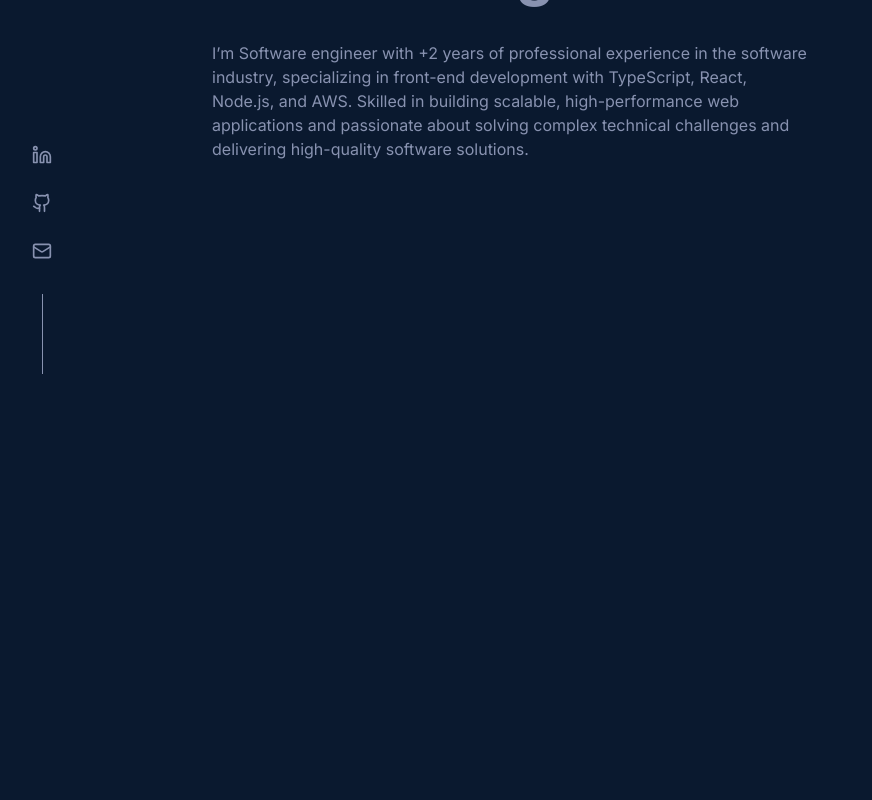
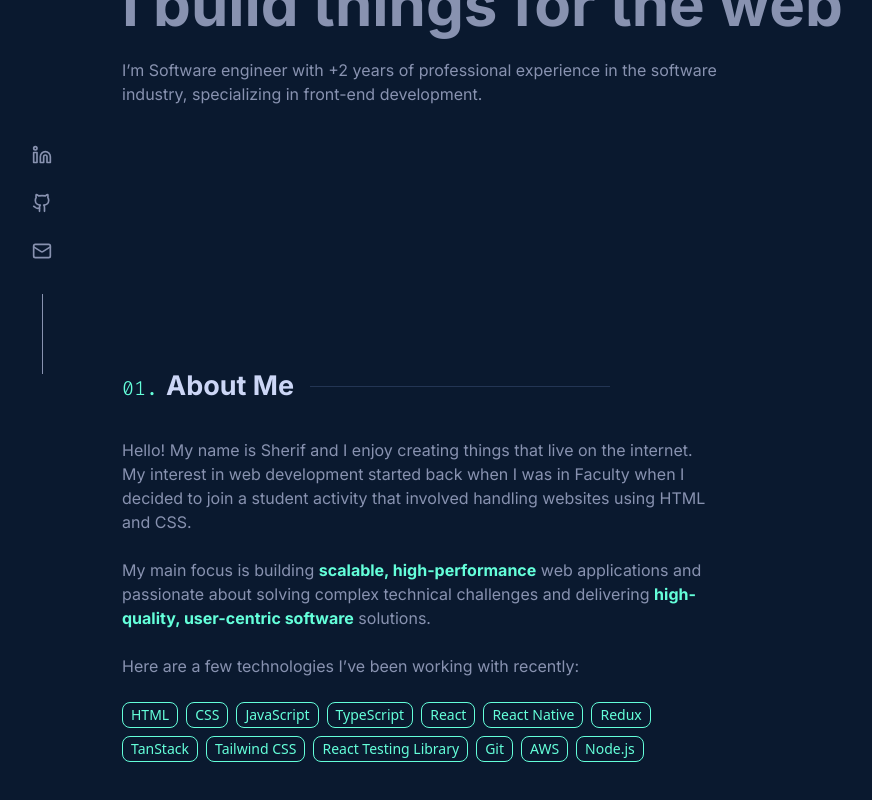
Before and after one commit to Shrief88/portfolio, a Next.js app: page / in a window 1280 px wide. Shown: the part 426-1226 px from the top of the page, without its empty margins (18-890 px from the left). Before the commit the page ends 800 px from the top, so only its background shows below. Built offline with nearby package versions, Linux system fonts and the light colour scheme.

Commit message:
Add about section

```diff
--- a/src/app/globals.css
+++ b/src/app/globals.css
@@ -43,6 +43,7 @@
   --radius-md: calc(var(--radius) - 2px);
   --radius-lg: var(--radius);
   --radius-xl: calc(var(--radius) + 4px);
+  --color-separator: var(--separator);
 }
 
 :root {
@@ -52,6 +53,7 @@
   --muted-foreground: oklch(66.24% 0.0461 270.63);
   --primary-foreground: oklch(87.86% 0.0455 271.71);
   --secondary-foreground: oklch(66.24% 0.0461 270.63);
+  --separator: oklch(32.94% 0.0601 260.77);
   --radius: 0.625rem;
   --card: oklch(1 0 0);
   --card-foreground: oklch(0.145 0 0);
@@ -122,7 +124,7 @@
     @apply bg-background text-foreground;
   }
   h1{
-    @apply font-inter p-0;
+    @apply font-inter p-0 leading-none;
   }
 
   p{
@@ -143,6 +145,20 @@
 
   .underline-animation:hover::after {
     @apply scale-x-100 origin-bottom-left;
+  }
+
+  .section-heading {
+    @apply flex items-end text-primary-foreground text-[22px] md:text-[27px] font-bold whitespace-nowrap leading-5 md:leading-6
+  }
+
+  .section-heading::before {
+    @apply text-foreground font-fira text-[16px] md:text-xl mr-2 leading-none font-light;
+    content: attr(data-section-number);
+  }
+
+  .section-heading::after {
+    @apply inline-block h-0.25 w-full md:w-[300px] bg-separator ml-4 self-center;
+    content: "";
   }
 }
 
--- a/src/app/page.tsx
+++ b/src/app/page.tsx
@@ -1,10 +1,10 @@
 import Navbar from "@/components/Navbar";
 import Hero from "@/sections/Hero";
 import About from "@/sections/About";
-import Experience from "@/sections/Experience";
-import Work from "@/sections/Work";
-import Contact from "@/sections/Contact";
-import Footer from "@/components/Footer";
+// import Experience from "@/sections/Experience";
+// import Work from "@/sections/Work";
+// import Contact from "@/sections/Contact";
+// import Footer from "@/components/Footer";
 import Links from "@/components/Links";
 
 export default function Home() {
@@ -12,14 +12,11 @@ export default function Home() {
     <>
       <Navbar />
       <Links />
-      <main className="max-w-[1600px] px-[150px] flex-1 mx-auto">
+      <main>
         <Hero />
-        {/* <About />
-        <Experience />
-        <Work />
-        <Contact /> */}
+
+        <About />
       </main>
-      {/* <Footer /> */}
     </>
   );
 }
--- a/src/components/Navbar.tsx
+++ b/src/components/Navbar.tsx
@@ -14,7 +14,7 @@ const Navbar = () => {
   return (
     <nav
       className={cn(
-        "px-8 fixed top-0 left-0 w-full bg-background transition-transform",
+        "px-8 fixed top-0 left-0 w-full bg-background transition-transform hidden md:block",
         show ? "translate-y-0" : "-translate-y-full",
         shouldHasShadow
           ? "drop-shadow-lg shadow-gray-900/50 backdrop-blur-md"
--- /dev/null
+++ b/src/components/ui/badge.tsx
@@ -0,0 +1,46 @@
+import * as React from "react"
+import { Slot } from "@radix-ui/react-slot"
+import { cva, type VariantProps } from "class-variance-authority"
+
+import { cn } from "@/lib/utils"
+
+const badgeVariants = cva(
+  "inline-flex items-center justify-center rounded-md border px-2 py-0.5 text-sm font-medium w-fit whitespace-nowrap shrink-0 [&>svg]:size-3 gap-1 [&>svg]:pointer-events-none focus-visible:border-ring focus-visible:ring-ring/50 focus-visible:ring-[3px] aria-invalid:ring-destructive/20 dark:aria-invalid:ring-destructive/40 aria-invalid:border-destructive transition-[color,box-shadow] overflow-hidden",
+  {
+    variants: {
+      variant: {
+        default:
+          "border-transparent bg-primary text-primary-foreground [a&]:hover:bg-primary/90",
+        secondary:
+          "border-transparent bg-secondary text-secondary-foreground [a&]:hover:bg-secondary/90",
+        destructive:
+          "border-transparent bg-destructive text-white [a&]:hover:bg-destructive/90 focus-visible:ring-destructive/20 dark:focus-visible:ring-destructive/40 dark:bg-destructive/70",
+        outline:
+          "text-foreground bg-blue [a&]:hover:bg-accent [a&]:hover:text-accent-foreground",
+      },
+    },
+    defaultVariants: {
+      variant: "default",
+    },
+  }
+)
+
+function Badge({
+  className,
+  variant,
+  asChild = false,
+  ...props
+}: React.ComponentProps<"span"> &
+  VariantProps<typeof badgeVariants> & { asChild?: boolean }) {
+  const Comp = asChild ? Slot : "span"
+
+  return (
+    <Comp
+      data-slot="badge"
+      className={cn(badgeVariants({ variant }), className)}
+      {...props}
+    />
+  )
+}
+
+export { Badge, badgeVariants }
--- a/src/data.json
+++ b/src/data.json
@@ -16,6 +16,21 @@
   "hero": {
     "name": "Sherif Essam",
     "title": "I build things for the web",
-    "description": "I’m Software engineer with +2 years of professional experience in the software industry, specializing in front-end development with TypeScript, React, Node.js, and AWS. Skilled in building scalable, high-performance web applications and passionate about solving complex technical challenges and delivering high-quality software solutions."
-  }
+    "description": "I’m Software engineer with +2 years of professional experience in the software industry, specializing in front-end development."
+  },
+  "skills": [
+    "HTML",
+    "CSS",
+    "JavaScript",
+    "TypeScript",
+    "React",
+    "React Native",
+    "Redux",
+    "TanStack",
+    "Tailwind CSS",
+    "React Testing Library",
+    "Git",
+    "AWS",
+    "Node.js"
+  ]
 }
--- a/src/sections/About.tsx
+++ b/src/sections/About.tsx
@@ -1,8 +1,52 @@
+import MaxWidthWrapper from "@/components/MaxWidthWrapper";
+import { Badge } from "@/components/ui/badge";
+import { skills } from "@/data.json";
+
 const About = () => {
   return (
-    <section className="h-64 border-amber-100 border w-full" id="about">
-      <h2>About</h2>
-    </section>
+    <MaxWidthWrapper>
+      <section
+        className="max-w-[1000px] flex flex-col justify-center pb-40"
+        id="about"
+      >
+        <h1 className="section-heading" data-section-number="01.">
+          About Me
+        </h1>
+
+        <div className="grid grid-cols-1 md:grid-cols-5 gap-5">
+          <div className="md:col-span-3 flex flex-col gap-6 mt-10">
+            <p className="text-muted-foreground">
+              Hello! My name is Sherif and I enjoy creating things that live on
+              the internet. My interest in web development started back when I
+              was in Faculty when I decided to join a student activity that
+              involved handling websites using HTML and CSS.
+            </p>
+            <p className="text-muted-foreground">
+              My main focus is building{" "}
+              <span className="font-bold text-foreground">
+                scalable, high-performance
+              </span>{" "}
+              web applications and passionate about solving complex technical
+              challenges and delivering{" "}
+              <span className="font-bold text-foreground">
+                high-quality, user-centric software
+              </span>{" "}
+              solutions.
+            </p>
+            <p className="text-muted-foreground">
+              Here are a few technologies I’ve been working with recently:
+            </p>
+            <div className="flex flex-wrap gap-2">
+              {skills.map((skill) => (
+                <Badge key={skill} variant="outline">
+                  {skill}
+                </Badge>
+              ))}
+            </div>
+          </div>
+        </div>
+      </section>
+    </MaxWidthWrapper>
   );
 };
 
```
Also changed, not shown: 1 other file (tests, documents, lock files or other folders).
